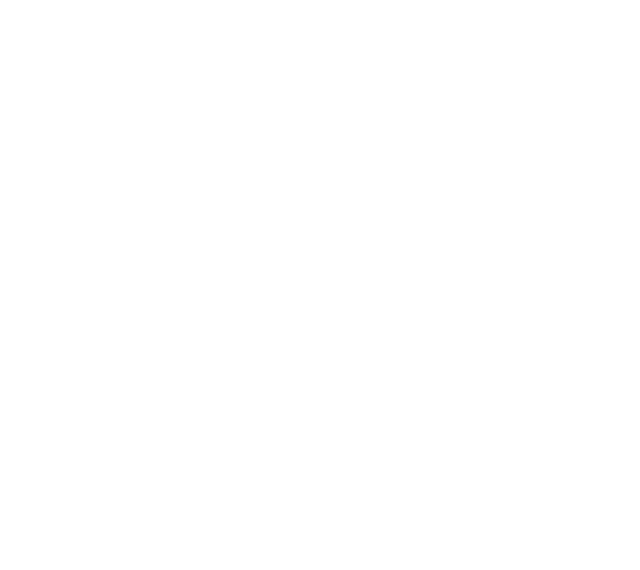
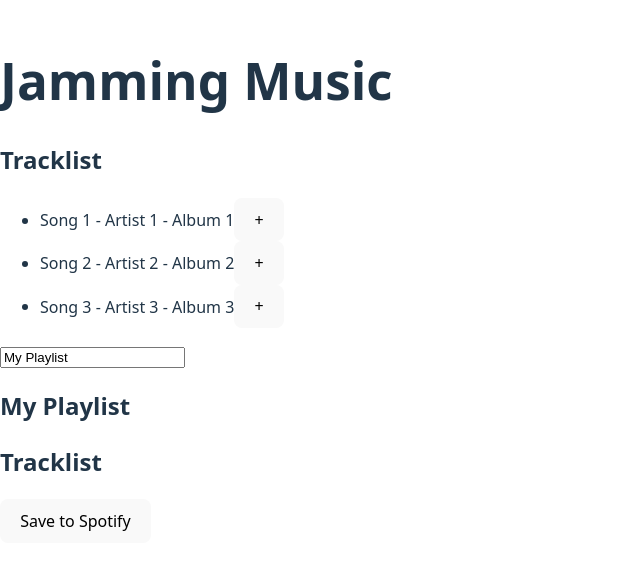
Before and after one commit to OSCAR-ORO/music_playlist, a React (Vite) app: page / in a window 1280 px wide. Shown: the part 120-690 px from the top of the page, without its empty margins (0-640 px from the left). Built offline with nearby package versions, Linux system fonts and the light colour scheme.

Commit message:
app near finished

```diff
--- a/src/App.jsx
+++ b/src/App.jsx
@@ -1,14 +1,63 @@
-import { useState } from 'react'
-import './App.css'
+import React, { useState } from "react";
+import Tracklist from "./components/tracklist/Tracklist";
+import Playlist from "./components/playlist/Playlist";
+import Spotify from "./spotify";
 
-function App() {
+export default function App() {
+  const [searchResults, setSearchResults] = useState([
+    {
+      id: 1,
+      name: "Song 1",
+      artist: "Artist 1",
+      album: "Album 1",
+      uri: "uri1",
+    },
+    {
+      id: 2,
+      name: "Song 2",
+      artist: "Artist 2",
+      album: "Album 2",
+      uri: "uri2",
+    },
+    {
+      id: 3,
+      name: "Song 3",
+      artist: "Artist 3",
+      album: "Album 3",
+      uri: "uri3",
+    },
+  ]);
+  const [playlistName, setPlaylistName] = useState("My Playlist");
+  const [playlistTracks, setPlaylistTracks] = useState([]);
 
+  const addTrack = (track) => {
+    if (playlistTracks.find((t) => t.id === track.id)) return;
+    setPlaylistTracks([...playlistTracks, track]);
+  };
+  const removeTrack = (track) => {
+    setPlaylistTracks(playlistTracks.filter((t) => t.id !== track.id));
+  };
+
+  const savePlaylist = () => {
+    const trackUris = playlistTracks.map((track) => track.uri);
+    Spotify.savePlaylist(playlistName, trackUris).then(() => {
+      setPlaylistName("New playlist");
+      setPlaylistTracks([]);
+    });
+  };
 
   return (
-    <>
-
-    </>
-  )
+    <div>
+      <h1>Jamming Music</h1>
+      {/* <Searchbar /> */}
+      <Tracklist tracks={searchResults} onAdd={addTrack} />
+      <Playlist
+        playlistTracks={playlistTracks}
+        playlistName={playlistName}
+        setPlaylistName={setPlaylistName}
+        onRemove={removeTrack}
+        onSave={savePlaylist}
+      />
+    </div>
+  );
 }
-
-export default App
--- /dev/null
+++ b/src/components/playlist/Playlist.jsx
@@ -0,0 +1,26 @@
+import React, { useState } from "react";
+import Tracklist from "../tracklist/Tracklist";
+
+export default function Playlist({
+  playlistTracks,
+  playlistName,
+  setPlaylistName,
+  onRemove,
+  onSave,
+}) {
+  return (
+    <div>
+      <input
+        type="text"
+        value={playlistName}
+        onChange={(e) => setPlaylistName(e.target.value)}
+      />
+
+      <h2>{playlistName}</h2>
+
+      <Tracklist tracks={playlistTracks} onRemove={onRemove} />
+
+      <button onClick={onSave}>Save to Spotify</button>
+    </div>
+  );
+}
--- /dev/null
+++ b/src/components/tracklist/Tracklist.jsx
@@ -0,0 +1,20 @@
+import React, { useState } from "react";
+
+export default function Tracklist({ tracks, onAdd, onRemove }) {
+  return (
+    <div>
+      <h2>Tracklist</h2>
+      <ul>
+        {tracks.map((track) => (
+          <li key={track.id}>
+            {track.name} - {track.artist} - {track.album}
+            {onAdd && <button onClick={() => onAdd(track)}>+</button>}
+            {onRemove && (
+              <button onClick={() => onRemove(track)}>-</button>
+            )}
+          </li>
+        ))}
+      </ul>
+    </div>
+  );
+}
--- /dev/null
+++ b/src/spotify.js
@@ -0,0 +1,60 @@
+const clientId = "your spotify clientId";
+const redirectUri = "your spotify redirect uri";
+let accessToken;
+let expiresIn;
+
+const Spotify = {
+  getAccessToken() {
+    if (accessToken) return accessToken;
+
+    const accessTokenMatch = window.location.href.match(/access_token=([^&]*)/);
+    const expiresInMatch = window.location.href.match(/expires_in=([^&]*)/);
+
+    if (accessTokenMatch && expiresInMatch) {
+      accessToken = accessTokenMatch[1];
+      expiresIn = expiresInMatch[1];
+
+      window.setTimeout(() => (accessToken = ""), expiresIn * 1000);
+      window.history.pushState("Access Token", null, "/");
+
+      return accessToken;
+    } else {
+      const accessUrl = `http://accounts.spotify.com/authorize?client_id=${clientId}&response_type=token&scope=playlist-modify-public&redirect_uri=${redirectUri}`;
+      window.location = accessUrl;
+    }
+  },
+  async savePlaylist(playlistName, trackUris) {
+    if (!playlistName || !trackUris) return;
+    const token = Spotify.getAccessToken();
+    const headers = { Authorization: `Bearer ${token}` };
+    //1: get user id
+    const response = await fetch("https://api.spotify.com/v1/me", { headers });
+    const jsonResponse = await response.json();
+    const userId = jsonResponse.id;
+
+    //2: create playlist
+    const createResponse = await fetch(
+      "http://api.com/v1/users/${userId}/playlists",
+      {
+        method: "POST",
+        headers: headers,
+        body: JSON.stringify({ name: playlistName }),
+      }
+    );
+    const playlistResponse = await createResponse.json();
+    const playlistId = playlistResponse.id;
+
+    //3: add tracks to playlist
+    return fetch(`https://api.spotify.com/v1/playlists/${playlistId}/tracks`, {
+      method: "POST",
+      headers: headers,
+      body: JSON.stringify({ uris: trackUris }),
+    });
+  },
+
+  async search(term) {
+
+  }
+
+};
+export default Spotify;
```
